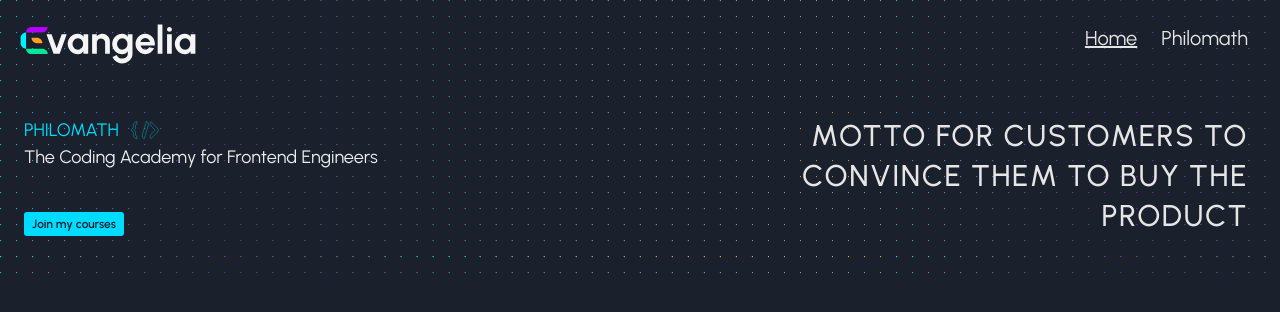
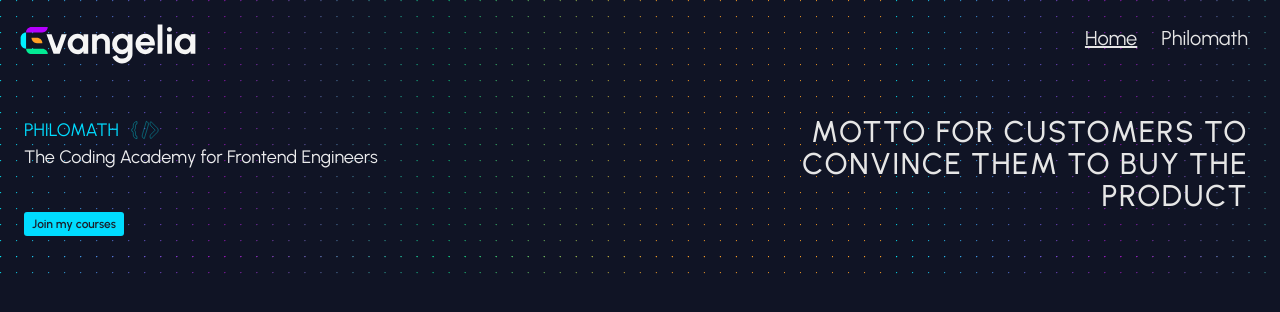
Before and after one commit to evangelia-business/website, a Next.js app: page / in a window 1280 px wide. Shown: the top 312 px of the page. Built offline with nearby package versions, Linux system fonts and the light colour scheme.

Commit message:
replace chakra's default bg with our theme, fixed button padding top, and grid framews in different screens

```diff
--- a/next.config.mjs
+++ b/next.config.mjs
@@ -2,6 +2,11 @@
 const nextConfig = {
   // Specify the custom directory structure
   pageExtensions: ['js', 'jsx', 'ts', 'tsx'],
+  eslint: {
+    dirs: ['src'], // Only run ESLint on the 'src' directory during production builds (next build)
+  },
+  // Add the basePath property
+  basePath: '/src',
 }
 
 export default nextConfig
--- a/package.json
+++ b/package.json
@@ -34,8 +34,10 @@
     "react-dom": "^18.3.1"
   },
   "devDependencies": {
+    "@jest/types": "^29.6.3",
     "@testing-library/jest-dom": "^6.4.8",
     "@testing-library/react": "^16.0.0",
+    "@types/jest": "^29.5.12",
     "@types/node": "^20",
     "@types/react": "^18",
     "@types/react-dom": "^18",
--- a/src/components/Banner/Banner.tsx
+++ b/src/components/Banner/Banner.tsx
@@ -13,7 +13,12 @@
 export default function Banner() {
   return (
     <Grid
-      templateColumns={{ base: '1fr', md: '2fr 3fr', lg: '2fr 1.5fr' }}
+      templateColumns={{
+        base: '1fr',
+        md: '1fr 2fr',
+        lg: '2fr 3fr',
+        xl: '2fr 2fr',
+      }}
       className={styles.bannerContainer}
     >
       <GridItem order={{ base: 2, md: 1 }}>
@@ -39,7 +44,7 @@
           </Flex>
           <Box
             className={styles.subTitleLeft}
-            paddingBottom={['0.5rem', '0.5rem', '2.5rem', '2.5rem']}
+            paddingBottom={['0.5rem', '0.5rem', '0.8rem', '2.5rem']}
           >
             <Text
               fontSize={['0.9rem', '1.125rem', '1.125rem', '1.125rem']}
@@ -71,7 +76,7 @@
             paddingBottom={['1.3rem', '1.3rem', '0', '0']}
             paddingRight={['1.5rem', '1.5rem', '0', '0']}
             paddingLeft={['1.5rem', '1.5rem', '0', '0']}
-            lineHeight={['1.8rem', '1.8rem', '2.5rem', '2.5rem']}
+            lineHeight={['1.6rem', '1.6rem', '2rem', '2rem']}
           >
             Motto for Customers to convince them to buy the product
           </Text>
--- a/src/components/Banner/banner.module.css
+++ b/src/components/Banner/banner.module.css
@@ -13,10 +13,6 @@
 
 .titleLeft {
   composes: titleLeft-structure titleLeft-skin;
-}
-
-.subTitleLeft {
-  @apply pb-10;
 }
 
 .titleRight-structure {
--- a/src/styles/settings/theme.ts
+++ b/src/styles/settings/theme.ts
@@ -1,5 +1,5 @@
 // styles/theme.js or themes/theme.js
-import { extendTheme, ThemeConfig } from '@chakra-ui/react'
+import { extendTheme, ThemeConfig, StyleFunctionProps } from '@chakra-ui/react'
 
 const config: ThemeConfig = {
   initialColorMode: 'dark',
@@ -14,6 +14,9 @@
       500: '#00DCFF',
     },
     primary: '#00DCFF',
+    body: {
+      500: '#101425',
+    },
   },
   components: {
     Button: {
@@ -22,6 +25,13 @@
       },
     },
   },
+  styles: {
+    global: (props: StyleFunctionProps) => ({
+      body: {
+        bg: props.colorMode === 'dark' ? '#101425' : 'white',
+      },
+    }),
+  },
 })
 
 export default theme
```
Also changed, not shown: 1 other file (tests, documents, lock files or other folders).
